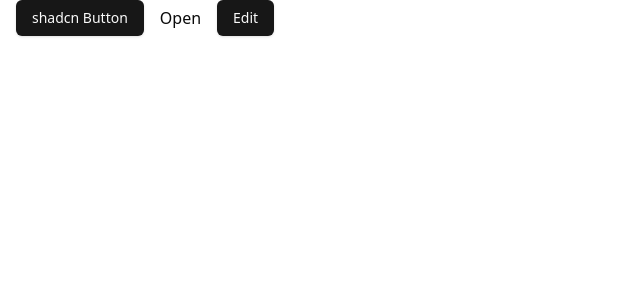
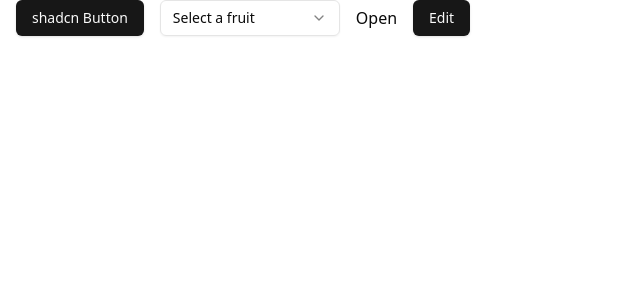
Before and after one commit to SamikshyaChhetri/Bug_Report_form, a React (Vite) app: page / in a window 1280 px wide. Shown: the top 300 px of the page, without its empty margins (0-640 px from the left). Built offline with nearby package versions, Linux system fonts and the light colour scheme.

Commit message:
select shadcn ui

```diff
--- a/src/Component.tsx
+++ b/src/Component.tsx
@@ -1,7 +1,15 @@
 import { toast, Toaster } from "sonner";
 import { Button } from "./components/ui/button";
 import { Dialog, DialogContent, DialogTrigger } from "./components/ui/dialog";
-
+import {
+  Select,
+  SelectContent,
+  SelectGroup,
+  SelectItem,
+  SelectLabel,
+  SelectTrigger,
+  SelectValue,
+} from "./components/ui/select";
 const Component = () => {
   return (
     <div className="flex gap-4">
@@ -13,6 +21,21 @@ const Component = () => {
       >
         shadcn Button
       </Button>
+      <Select>
+        <SelectTrigger className="w-[180px]">
+          <SelectValue placeholder="Select a fruit" />
+        </SelectTrigger>
+        <SelectContent>
+          <SelectGroup>
+            <SelectLabel>Fruits</SelectLabel>
+            <SelectItem value="apple">Apple</SelectItem>
+            <SelectItem value="banana">Banana</SelectItem>
+            <SelectItem value="blueberry">Blueberry</SelectItem>
+            <SelectItem value="grapes">Grapes</SelectItem>
+            <SelectItem value="pineapple">Pineapple</SelectItem>
+          </SelectGroup>
+        </SelectContent>
+      </Select>
 
       <Dialog>
         <DialogTrigger>Open</DialogTrigger>
```
